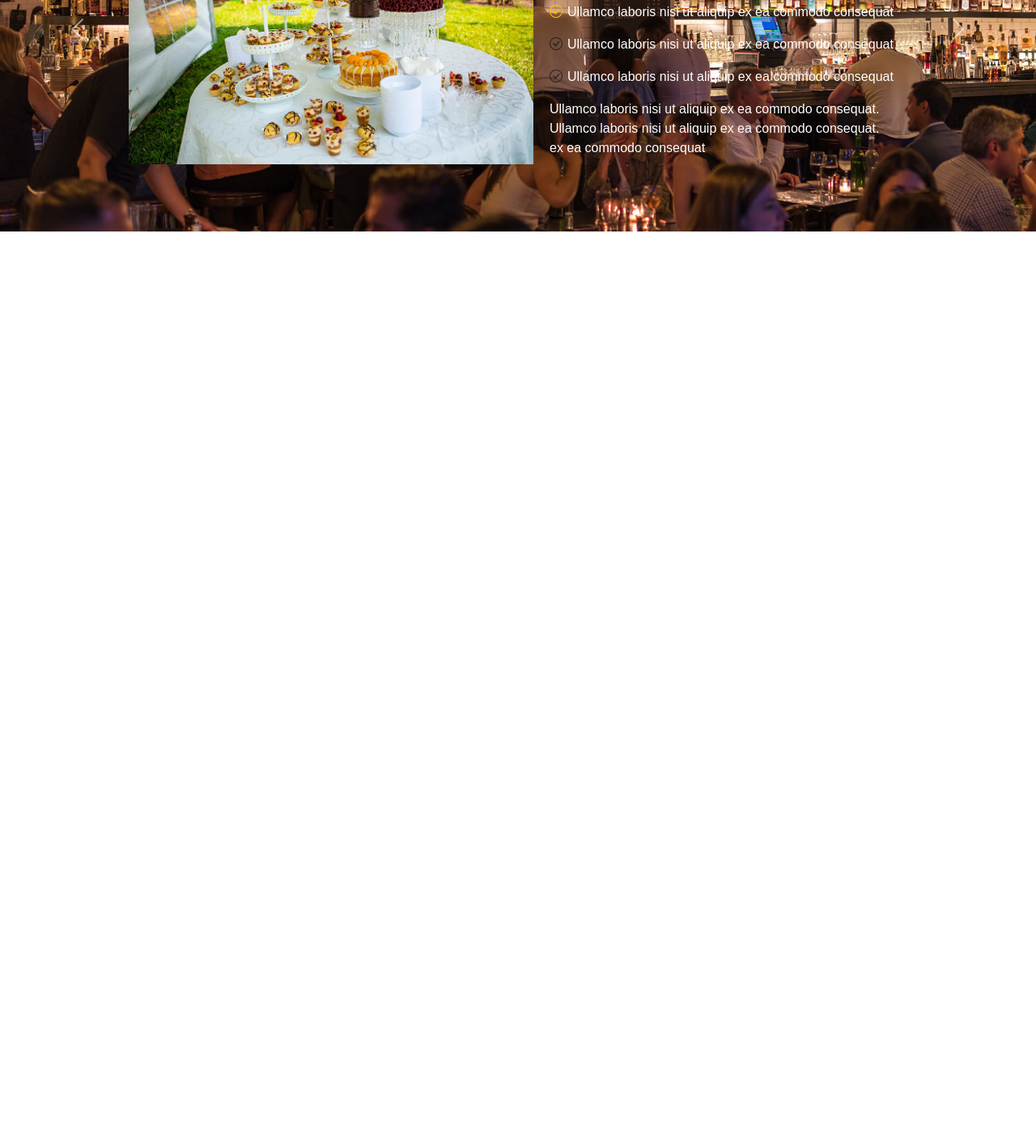
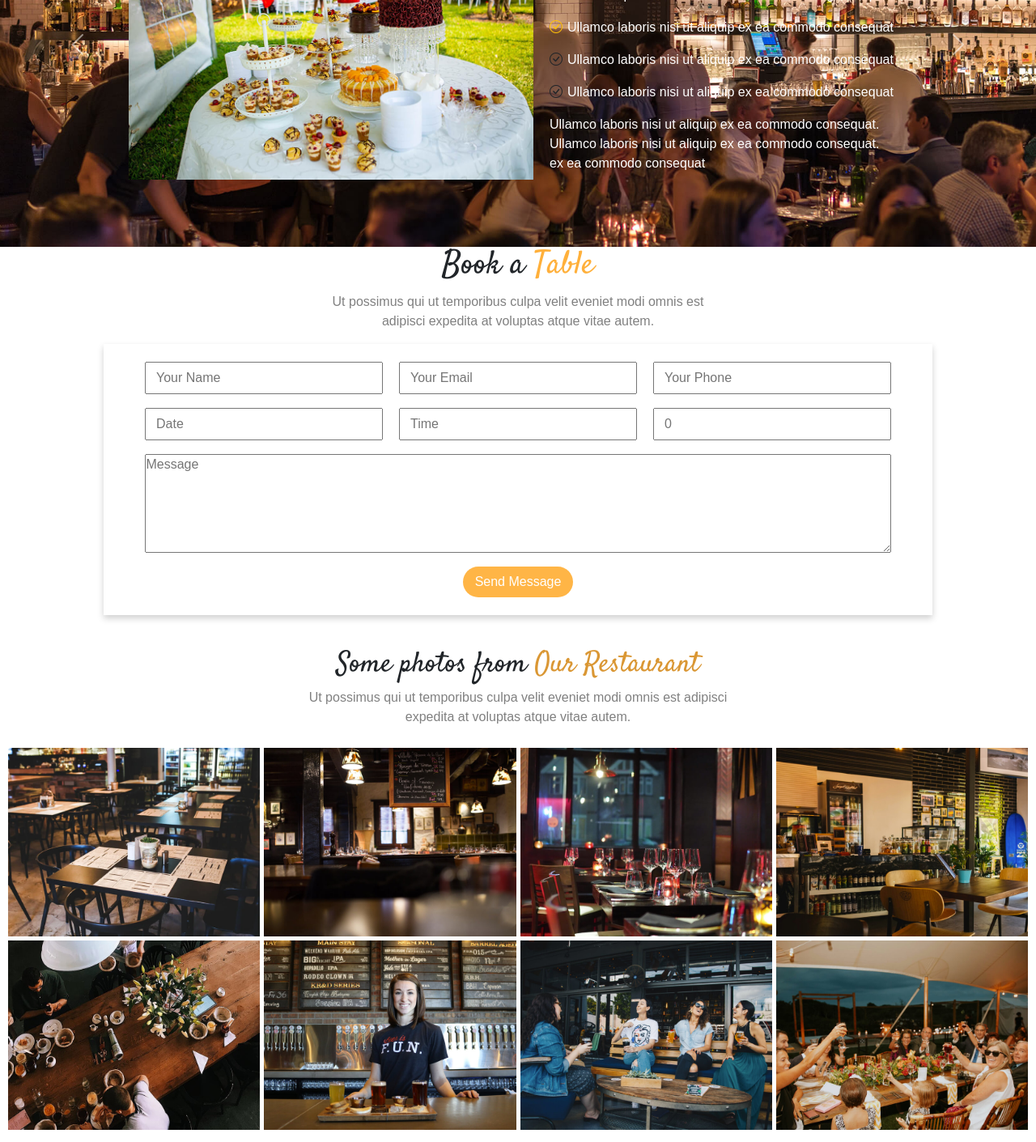
Before and after one commit to zakaria-20/zakaria_salami_final_project, a website: page index.html in a window 1280 px wide. Shown: the part 1949-3360 px from the top of the page at 81% size. Before the commit the page ends 2235 px from the top, so only its background shows below. Drawn offline with nearby package versions, Linux system fonts and the light colour scheme.

Commit message:
create section Book a Table

```diff
--- a/index.html
+++ b/index.html
@@ -12,9 +12,9 @@
         <div class="left-nav">
             <h1 class="">Delicious</h1>
         </div>
-        <input type="checkbox" id="check">
+        <!-- <input type="checkbox" id="check"> -->
         <div class="right-nav">
-            <input type="checkbox" id="check">
+            <!-- <input type="checkbox" id="check"> -->
             <div class="nav-links">
                 <a class="home" href="">Home</a>
                 <a href="">About</a>
@@ -29,12 +29,12 @@
                 <button class="nav-btn">Book a table</button>
             </div>
 
-            <label for="check" class="menu">
+            <!-- <label for="check" class="menu">
                 <img src="./public/img/icon-menu.svg" alt="hhh">
             </label>
             <label for="check" class="close">
                 <img src="./public/img/icon-close.svg" alt="hhhhh">
-            </label>
+            </label> -->
         </div>
     </nav>
      <section class="section">
@@ -143,7 +143,7 @@
         </div>
     </div>
     </section>
-    <div id="carouselExampleInterval" class="carousel slide" data-bs-ride="carousel">
+     <div id="carouselExampleInterval" class="carousel slide" data-bs-ride="carousel">
         <div class="carousel-inner">
           <div class="carousel-item active" data-bs-interval="10000">
             <section class="section4">
@@ -248,7 +248,44 @@
           <span class="visually-hidden">Next</span>
         </button>
     </div>
-
+    <section class="section5">
+        <h1>Book a <span>Table</span></h1>
+        <p>Ut possimus qui ut temporibus culpa velit eveniet modi omnis est<br>adipisci expedita at voluptas atque vitae autem.</p>
+        <form action="" class="forms">
+           <div class="input-form">
+                <input type="text" placeholder="Your Name">
+                <input type="text" placeholder="Your Email">
+                <input type="text" placeholder="Your Phone">
+            </div>
+            <div class="input-form">
+                <input type="text" placeholder="Date">
+                <input type="text" placeholder="Time">
+                <input type="number" placeholder="0">
+            </div class>
+            <div class="input-form2">
+                <textarea name="message" rows="5" placeholder="Message"></textarea>
+                <button>Send Message</button>
+            </div>
+        </form>
+    </section>
+    <section class="section6">
+        <h1>Some photos from<span> Our Restaurant</span></h1>
+        <p>Ut possimus qui ut temporibus culpa velit eveniet modi omnis est adipisci<br>expedita at voluptas atque vitae autem.</p>
+        <div class="sec6-imgs">
+            <div class="row-img">
+                <div class="zoom-img"><img width="280px" src="./public/img/gallery/gallery-1.jpg" alt=""></div>
+                <div class="zoom-img"><img width="280px" src="./public/img/gallery/gallery-2.jpg" alt=""></div>
+                <div class="zoom-img"><img width="280px" src="./public/img/gallery/gallery-3.jpg" alt=""></div>
+                <div class="zoom-img"><img width="280px" src="./public/img/gallery/gallery-4.jpg" alt=""></div>
+            </div>
+            <div class="row-img">
+                <div class="zoom-img"><img width="280px" src="./public/img/gallery/gallery-5.jpg" alt=""></div>
+                <div class="zoom-img"><img width="280px" src="./public/img/gallery/gallery-6.jpg" alt=""></div>
+                <div class="zoom-img"><img width="280px" src="./public/img/gallery/gallery-7.jpg" alt=""></div>
+                <div class="zoom-img"><img width="280px"src="./public/img/gallery/gallery-8.jpg" alt=""></div>
+            </div>
+        </div>
+    </section>
 
 
 
--- a/src/sass/_allmodules.sass
+++ b/src/sass/_allmodules.sass
@@ -3,3 +3,5 @@
 @import ./modules/home/_section2
 @import ./modules/home/_section3
 @import ./modules/home/_section4
+@import ./modules/home/_section5
+@import ./modules/home/_section6
--- a/src/sass/modules/home/_navbar.sass
+++ b/src/sass/modules/home/_navbar.sass
@@ -35,8 +35,8 @@ nav
     color: white
 .nav-btn:hover
     background-color: #ffa012
-label, input
-    display: none
+// label, input
+//     display: none
 
 
 @media (max-width:430px)
--- a/src/sass/modules/home/_section3.sass
+++ b/src/sass/modules/home/_section3.sass
@@ -25,13 +25,15 @@
     border: 2px solid white
     display: flex
     flex-direction: column
-    padding: 30px 20px 1px
+    // padding: 30px 20px 1px
+    padding-inline: 40px
     gap: 13px
     box-shadow: 0 7px 8px 0 rgb(0,0,0,0.19)
     h5
         font-weight: bold
         font-size: 30px
         color: #da9734
+        padding-top: 50px
     h4
         font-family: statit
         font-weight: bold
@@ -42,6 +44,8 @@
         color: white
         h5
             color: white
+            padding-top: 30px
+            transition: 0.5s
         p
             color: white
 @media (max-width:430px)
--- /dev/null
+++ b/src/sass/modules/home/_section5.sass
@@ -0,0 +1,45 @@
+.section5
+    display: flex
+    flex-direction: column
+    align-items: center
+    h1
+        font-family: statit
+    span
+        font-family: statit
+        color: #ffb03b
+    p
+        text-align: center
+        color: grey
+    .forms
+        padding-top: 40px
+        border: 2px solid white
+        box-shadow: 0 4px 8px 0 rgb(0,0,0,0.19)
+        padding: 20px 20px
+        display: flex
+        flex-direction: column
+        gap: 17px
+        width: 80%
+        .input-form
+            display: flex
+            justify-content: center
+            gap: 20px
+        .input-form input
+           width: 30%
+           padding: 6px 12px
+        .input-form2
+            display: flex
+            flex-direction: column
+            justify-content: center
+            align-items: center
+            gap: 17px
+            textarea
+                width: 94%
+            button
+                border: none
+                padding: 7px
+                background-color: #ffa012c6
+                border-radius: 20px
+                color: white
+                padding-inline: 15px
+                &:hover
+                    background-color: #ffa012
--- /dev/null
+++ b/src/sass/modules/home/_section6.sass
@@ -0,0 +1,30 @@
+.section6 h1
+    font-family: statit
+    font-size: 35px
+    span
+        font-family: statit
+        color: #da9734
+.section6 p
+    color: grey
+.section6
+    padding-top: 40px
+    text-align: center
+    .sec6-imgs
+        padding: 10px
+        .row-img
+            display: flex
+            flex-direction: row
+            gap: 5px
+            padding-bottom: 5px
+            justify-content: center
+            overflow: hidden
+            position: relative
+            .zoom-img
+                width: 25vw
+                overflow: hidden
+                position: relative
+                transition: 0.3s
+            img
+                width: 100%
+                &:hover
+                    transform: scale(1.05)
```
Also changed, not shown: public/css/app.css, 1 other file.
